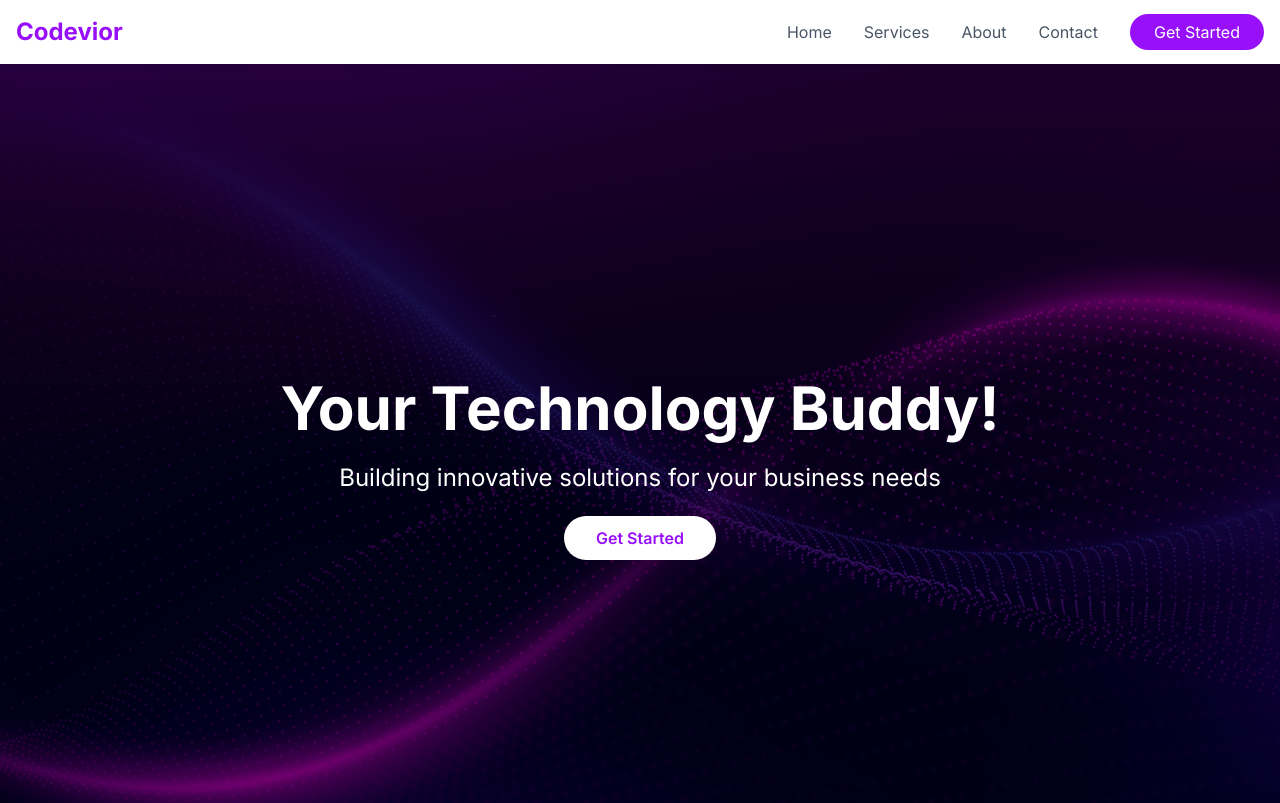
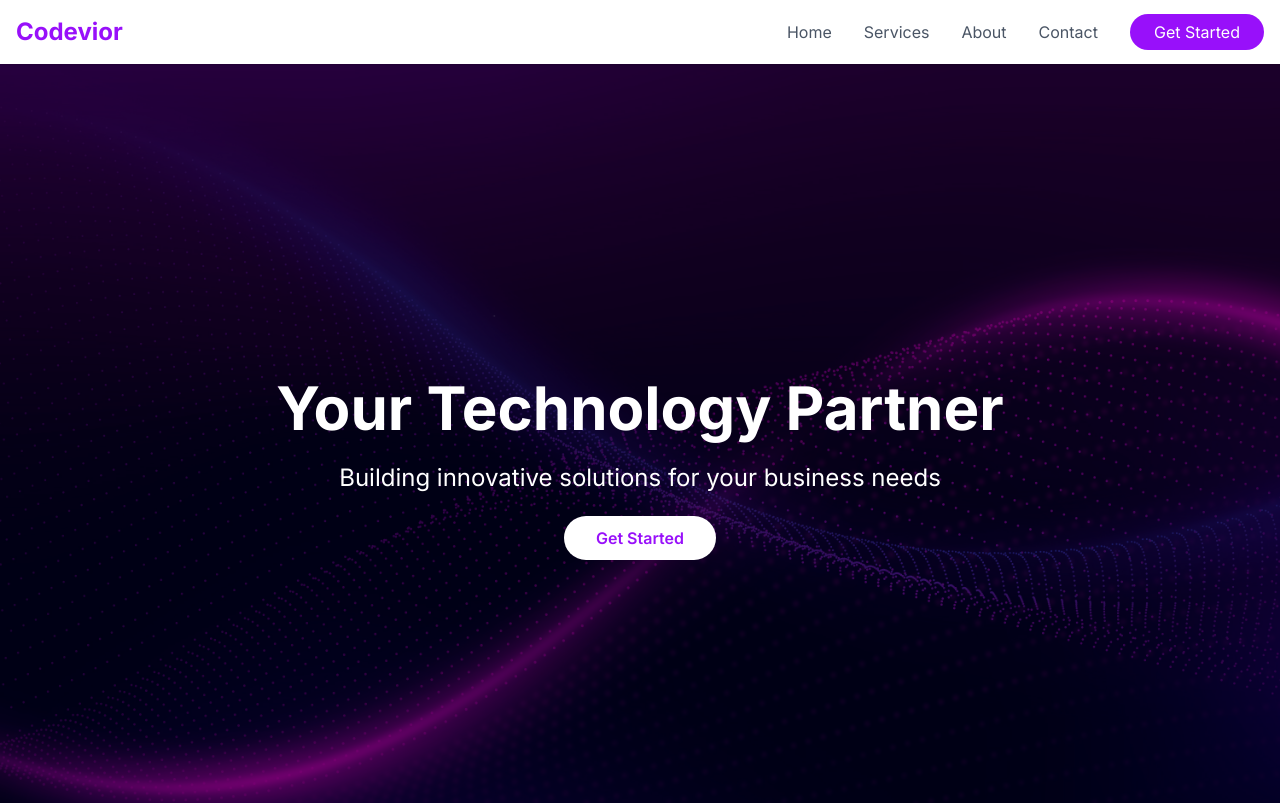
Before and after one commit to sidharth-rawat/codevior-website, a Next.js app: page / in a window 1280 px wide. Shown: the top 803 px of the page. Built offline with nearby package versions, Linux system fonts and the light colour scheme.

Commit message:
test CICD pipeline

```diff
--- a/src/app/page.tsx
+++ b/src/app/page.tsx
@@ -36,7 +36,7 @@ export default function Home() {
             transition={{ duration: 0.8, delay: 0.2 }}
             className="text-5xl md:text-6xl font-bold mb-6"
           >
-            Your Technology Buddy!
+            Your Technology Partner
           </motion.h1>
           <motion.p
             initial={{ opacity: 0, y: 20 }}
```
